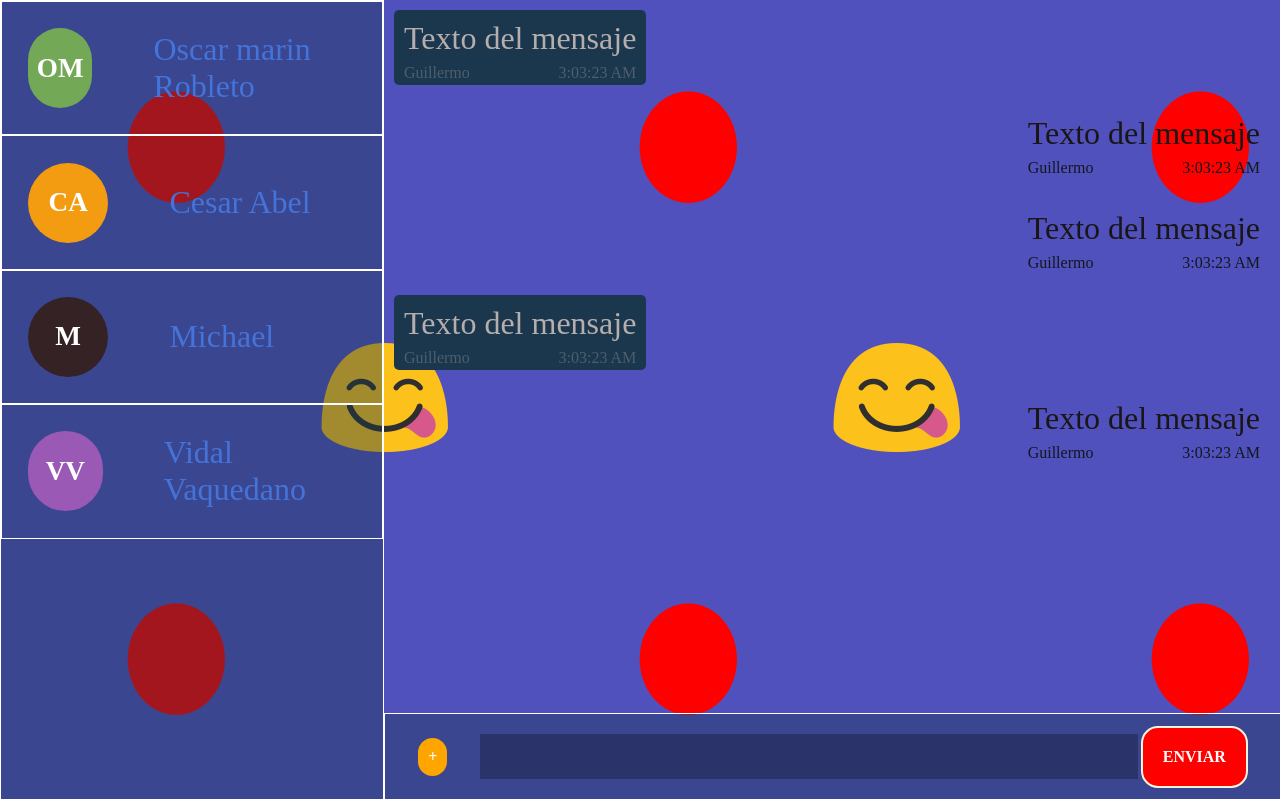
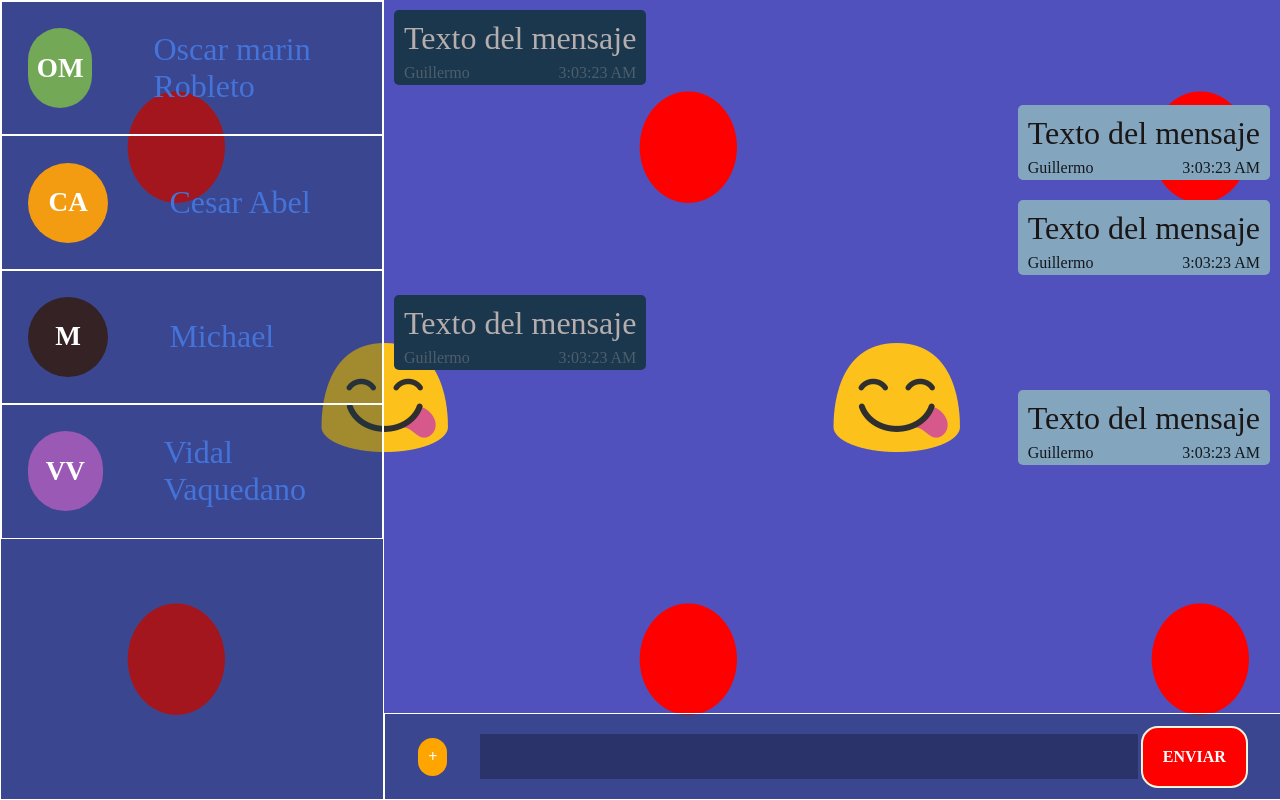
Before and after one commit to xangcastle/knota-core, a Next.js app: page / in a window 1280 px wide. Built offline with nearby package versions, Linux system fonts and the light colour scheme.

Commit message:
mosaico parte final

```diff
--- a/styles/conversation-content.scss
+++ b/styles/conversation-content.scss
@@ -29,6 +29,7 @@
 
   .message-right {
     align-self: flex-end;
+    background-color: #84a5be;
     .message-text {
       color: #1a1616;
     }
--- a/styles/main.css
+++ b/styles/main.css
@@ -56,6 +56,7 @@
 }
 .conversation-content .message-right {
   align-self: flex-end;
+  background-color: #84a5be;
 }
 .conversation-content .message-right .message-text {
   color: #1a1616;
```
Also changed, not shown: 1 other file (tests, documents, lock files or other folders).
